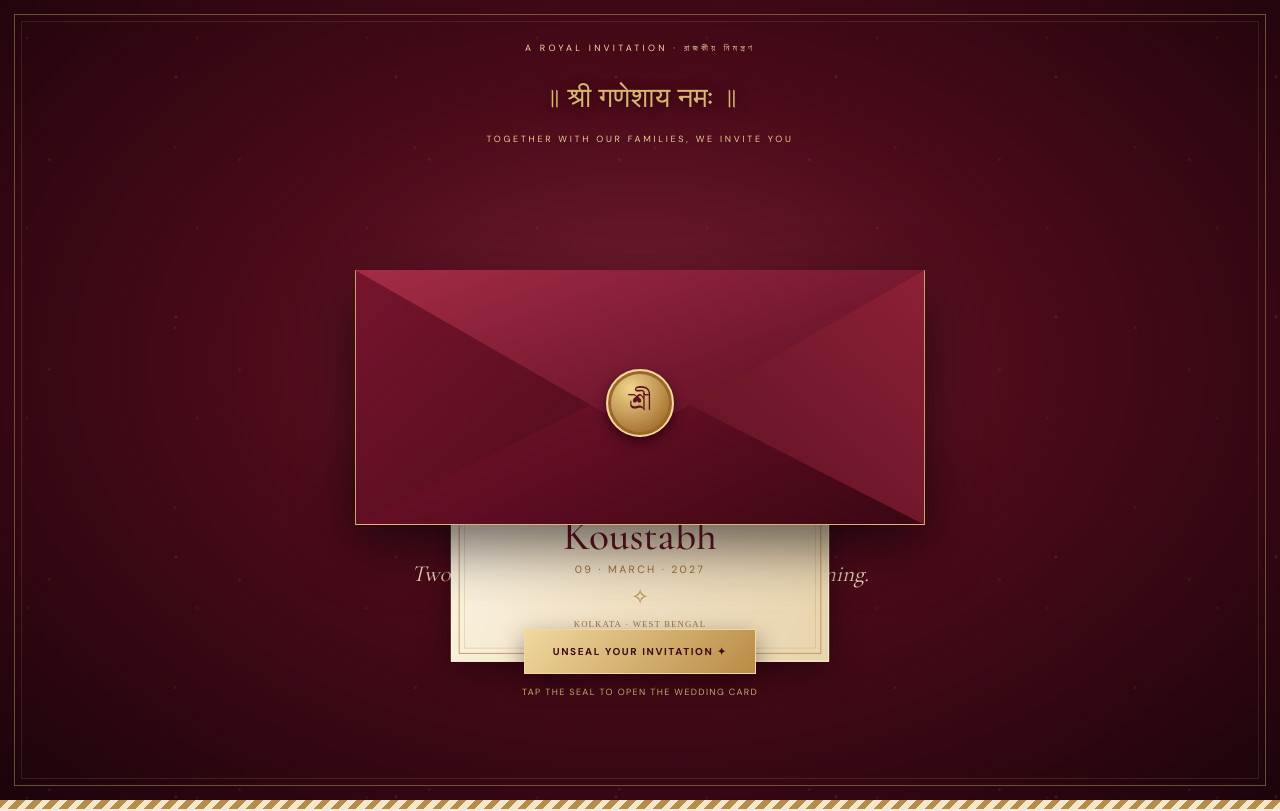
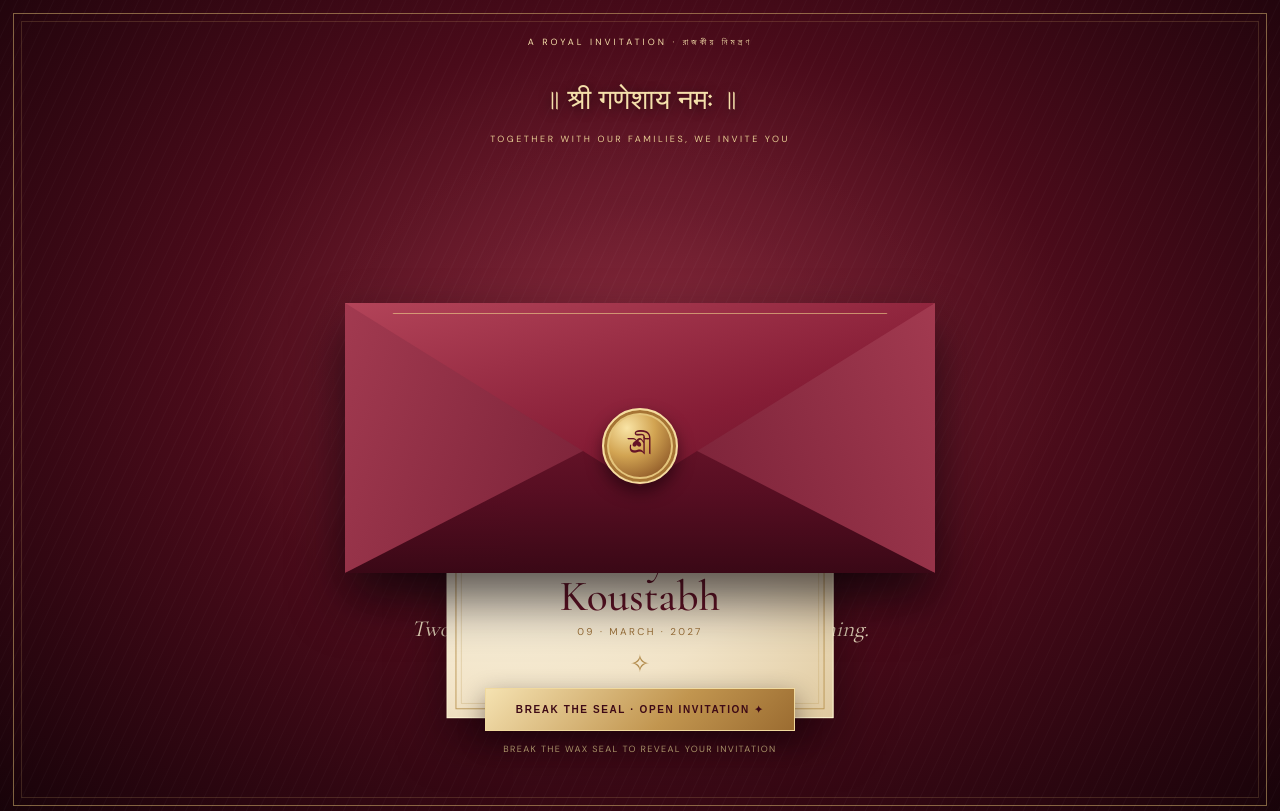
Before and after one commit to quantum-rakhi/Weddingbells, a plain HTML site: page index.html in a window 1280 px wide. Shown: the top 811 px of the page. Drawn offline with nearby package versions, Linux system fonts and the light colour scheme.

Commit message:
Refine envelope with layered folds, embossed trim and deeper 3D opening

```diff
--- a/index.html
+++ b/index.html
@@ -8,52 +8,48 @@
 <link rel="preconnect" href="https://fonts.googleapis.com"><link rel="preconnect" href="https://fonts.gstatic.com" crossorigin>
 <link href="https://fonts.googleapis.com/css2?family=Cormorant+Garamond:wght@400;500;600;700&family=DM+Sans:wght@400;500;600;700&family=Noto+Serif+Bengali:wght@400;500;600;700&display=swap" rel="stylesheet">
 <style>
-:root{--wine:#4a0816;--wine2:#710f27;--wine3:#26050d;--gold:#d8b66f;--gold2:#f1dda8;--paper:#f7edda;--paper2:#ead8b7;--ink:#411a20;--muted:#8b6655}
-*{box-sizing:border-box}html{scroll-behavior:smooth}body{margin:0;background:#20050c;color:var(--paper);font-family:"DM Sans",sans-serif}button,a{font:inherit}
-.stage{min-height:100svh;position:relative;display:grid;place-items:center;padding:46px 18px 72px;overflow:hidden;isolation:isolate;background:radial-gradient(ellipse at 50% 45%,#782034 0,#4b0a19 43%,#1b040a 100%)}
-.stage:before{content:"";position:absolute;inset:14px;border:1px solid #d8b66f66;pointer-events:none}.stage:after{content:"";position:absolute;inset:21px;border:1px solid #d8b66f24;pointer-events:none}
-.ambient{position:absolute;inset:0;pointer-events:none;background:radial-gradient(circle at 16% 20%,#f4cf7c13 0 1px,transparent 2px),radial-gradient(circle at 80% 32%,#f4cf7c20 0 1px,transparent 2px),radial-gradient(circle at 26% 76%,#f4cf7c18 0 1px,transparent 2px),radial-gradient(circle at 73% 82%,#f4cf7c18 0 1px,transparent 2px);background-size:170px 190px,220px 240px,190px 210px,240px 180px;opacity:.8}
-.topline{position:absolute;top:42px;left:0;right:0;text-align:center;font-size:9px;letter-spacing:.36em;text-transform:uppercase;color:var(--gold2)}
-.scene{width:min(100%,780px);text-align:center;position:relative;z-index:1}.crest{color:var(--gold);font:28px "Noto Serif Bengali",serif;margin:0 auto 12px;text-shadow:0 2px 12px #0008}
-.overline{font-size:9px;letter-spacing:.3em;text-transform:uppercase;color:#e8ce94}.intro{font:italic 23px/1.35 "Cormorant Garamond",serif;color:#f5e6c9;margin:14px 0 0}
-.envelope-wrap{height:390px;max-width:610px;margin:10px auto 0;position:relative;perspective:1400px;display:flex;justify-content:center;align-items:flex-end}
-.envelope-shadow{position:absolute;bottom:22px;width:90%;height:60px;border-radius:50%;background:#080106aa;filter:blur(22px)}
-.letter{position:absolute;bottom:70px;width:min(76%,430px);height:305px;padding:28px 25px 20px;background:linear-gradient(110deg,#fff8e9,#f1e2c5 48%,#e8d4ae);color:var(--ink);box-shadow:0 10px 35px #10020888,inset 0 0 0 1px #fff9d8;transform:translateY(205px) scale(.88);transition:transform 1.45s cubic-bezier(.18,.82,.2,1),height 1s;z-index:2;overflow:hidden}
-.letter:before{content:"";position:absolute;inset:9px;border:1px solid #b99452;pointer-events:none}.letter:after{content:"";position:absolute;inset:15px;border:1px solid #b994524d;pointer-events:none}
-.letter-inner{position:relative;z-index:1}.letter .mini{font:10px "Noto Serif Bengali";color:#9b7139;letter-spacing:.12em}.letter .names{font:500 clamp(30px,5vw,47px)/.9 "Cormorant Garamond",serif;color:#651326;margin:16px 0 8px}.letter .date{font:12px "DM Sans";letter-spacing:.22em;color:#9b7139}.letter .orn{font-size:24px;color:#b28b4b;margin:8px}
-.envelope{position:absolute;bottom:20px;width:min(100%,570px);height:255px;z-index:3;filter:drop-shadow(0 22px 28px #08010699)}
-.env-back{position:absolute;inset:0;background:linear-gradient(135deg,#8b1e36,#4b0919 55%,#2b0611);border:1px solid #d9b56b}
-.env-left,.env-right{position:absolute;inset:0;background:linear-gradient(140deg,#76142c,#390713);clip-path:polygon(0 0,53% 55%,0 100%);border:1px solid #c9a35d}
-.env-right{clip-path:polygon(100% 0,47% 55%,100% 100%);background:linear-gradient(220deg,#8d2036,#400916)}
-.env-bottom{position:absolute;inset:0;background:linear-gradient(155deg,#8e1d36,#5c0c21 60%,#390713);clip-path:polygon(0 100%,50% 43%,100% 100%);border-bottom:1px solid #d8b66f}
-.env-flap{position:absolute;inset:0;background:linear-gradient(160deg,#a42c45,#681329 60%,#4a0b1a);clip-path:polygon(0 0,100% 0,50% 64%);transform-origin:top;transition:transform 1s .15s;z-index:4;filter:drop-shadow(0 5px 5px #20040c66)}
-.seal{position:absolute;z-index:5;left:50%;top:52%;transform:translate(-50%,-50%);width:68px;height:68px;border-radius:50%;display:grid;place-items:center;background:radial-gradient(circle at 35% 28%,#f0d48d,#a87532 72%,#6c421d);border:2px solid #f1d89c;box-shadow:0 5px 12px #1a0209aa,inset 0 0 0 3px #9b672b;color:#5c1220;font:25px "Noto Serif Bengali";transition:opacity .5s,transform .5s;z-index:6}
-.open-btn{position:relative;z-index:7;border:1px solid #f0d99e;background:linear-gradient(135deg,#f0d89e,#b98b45);color:#3e0a16;padding:15px 28px;letter-spacing:.16em;text-transform:uppercase;font-size:10px;font-weight:700;box-shadow:0 8px 25px #12020866;cursor:pointer;margin-top:8px}
-.open-btn:hover{filter:brightness(1.08);transform:translateY(-2px)}
-.scene.opened .env-flap{transform:rotateX(180deg);z-index:1}.scene.opened .seal{opacity:0;transform:translate(-50%,-40%) scale(.6)}.scene.opened .letter{transform:translateY(-36px) scale(1);z-index:5}
-.scene.opened .open-btn{opacity:.75}
-.hint{font-size:9px;letter-spacing:.15em;color:#d8bd83;margin-top:12px;text-transform:uppercase}
-.content{background:var(--paper);color:var(--ink);position:relative;padding:78px 20px 65px}
-.content:before{content:"";position:absolute;top:0;left:0;right:0;height:9px;background:repeating-linear-gradient(135deg,#b78b4a 0 6px,#f5e7c9 6px 12px)}
-.section{max-width:880px;margin:0 auto 72px;text-align:center}.eyebrow{font-size:9px;letter-spacing:.3em;text-transform:uppercase;color:#a17a3e}
-h2{font:500 clamp(39px,7vw,58px)/1 "Cormorant Garamond",serif;color:#67152a;margin:13px 0}.bn-heading{font:clamp(25px,5vw,39px) "Noto Serif Bengali";color:#8e5e2c}
-.copy{max-width:680px;margin:18px auto;color:#76574c;line-height:1.95;font-size:14px}.bengali{font-family:"Noto Serif Bengali",serif}
+:root{--wine:#4a0816;--gold:#d8b66f;--goldlight:#f4dfaa;--paper:#f7edda;--ink:#411a20}
+*{box-sizing:border-box}html{scroll-behavior:smooth}body{margin:0;background:#20050c;color:var(--paper);font-family:"DM Sans",sans-serif}
+.stage{min-height:100svh;position:relative;display:grid;place-items:center;padding:78px 18px 64px;overflow:hidden;isolation:isolate;background:radial-gradient(ellipse at 50% 43%,#84263b 0,#4a0b1a 48%,#170309 100%)}
+.stage:before{content:"";position:absolute;inset:13px;border:1px solid #d8b66f88;pointer-events:none}.stage:after{content:"";position:absolute;inset:21px;border:1px solid #d8b66f30;pointer-events:none}
+.ambient{position:absolute;inset:0;pointer-events:none;background:radial-gradient(ellipse at 50% 45%,#e8c57812,transparent 58%),repeating-linear-gradient(115deg,transparent 0 4px,#fff1 5px,transparent 6px 11px);opacity:.4}
+.topline{position:absolute;top:36px;left:0;right:0;text-align:center;font-size:9px;letter-spacing:.34em;text-transform:uppercase;color:var(--goldlight)}
+.scene{width:min(100%,800px);text-align:center;position:relative;z-index:1}.crest{color:var(--goldlight);font:28px "Noto Serif Bengali",serif;margin:0 auto 10px;text-shadow:0 2px 12px #0008}
+.overline{font-size:9px;letter-spacing:.28em;text-transform:uppercase;color:#e8ce94}.intro{font:italic 23px/1.4 "Cormorant Garamond",serif;color:#f5e6c9;margin:20px 0 0}
+.envelope-wrap{height:440px;max-width:680px;margin:8px auto 0;position:relative;perspective:1800px;display:flex;justify-content:center;align-items:flex-end;isolation:isolate}
+.envelope-shadow{position:absolute;bottom:17px;width:78%;height:42px;border-radius:50%;background:#050105cc;filter:blur(24px);z-index:0}
+.letter{position:absolute;bottom:64px;width:min(72%,430px);height:315px;padding:34px 26px 24px;background:radial-gradient(ellipse at 18% 10%,#fffdf1,#f2e4c8 65%,#dfc99f);color:var(--ink);box-shadow:0 24px 48px #10020888,inset 0 0 0 1px #fff9d8;transform:translateY(205px) scale(.9);transition:transform 1.7s cubic-bezier(.2,.8,.18,1),box-shadow 1s;z-index:2;overflow:hidden}
+.letter:before{content:"";position:absolute;inset:10px;border:1px solid #b99452;pointer-events:none}.letter:after{content:"";position:absolute;inset:16px;border:1px solid #b994524d;pointer-events:none}
+.letter-inner{position:relative;z-index:1}.letter .mini{font:10px "Noto Serif Bengali";color:#9b7139;letter-spacing:.12em}.letter .names{font:500 clamp(32px,5vw,48px)/.92 "Cormorant Garamond",serif;color:#651326;margin:18px 0 10px}.letter .date{font:11px "DM Sans";letter-spacing:.24em;color:#9b7139}.letter .orn{font-size:27px;color:#b28b4b;margin:11px}
+.envelope{position:absolute;bottom:20px;width:min(100%,590px);height:270px;z-index:3;filter:drop-shadow(0 27px 26px #080106aa)}
+.env-back{position:absolute;inset:0;border:1px solid #e2c47c;background:linear-gradient(145deg,#8c253c 0%,#641329 45%,#390815 100%);box-shadow:inset 0 0 30px #20040b66}.env-back:after{content:"";position:absolute;inset:10px;border:1px solid #d7b66b66}
+.env-pocket{position:absolute;inset:0;background:linear-gradient(160deg,#8d263e,#5a1024 58%,#360815);clip-path:polygon(0 0,50% 55%,100% 0,100% 100%,0 100%);z-index:2}.env-pocket:after{content:"";position:absolute;inset:10px;border:1px solid #e2c47c66;clip-path:polygon(0 0,50% 55%,100% 0,100% 100%,0 100%)}
+.env-left{position:absolute;inset:0;background:linear-gradient(110deg,#a23a50,#68172d 70%,#4b0c1d);clip-path:polygon(0 0,53% 54%,0 100%);z-index:3}.env-right{position:absolute;inset:0;background:linear-gradient(250deg,#a23a50,#68172d 70%,#4b0c1d);clip-path:polygon(100% 0,47% 54%,100% 100%);z-index:3}
+.env-bottom{position:absolute;inset:0;background:linear-gradient(180deg,#8a2038,#570e22 70%,#3a0816);clip-path:polygon(0 100%,50% 44%,100% 100%);z-index:4;filter:drop-shadow(0 -3px 5px #23040d55)}
+.env-flap{position:absolute;inset:0;background:linear-gradient(165deg,#b34459 0%,#861d36 48%,#4d0b1d 100%);clip-path:polygon(0 0,100% 0,50% 68%);transform-origin:50% 0;transition:transform 1.25s cubic-bezier(.2,.7,.15,1);z-index:6;filter:drop-shadow(0 8px 8px #16020866);backface-visibility:visible}
+.env-flap:after{content:"";position:absolute;left:8%;right:8%;top:10px;height:65%;border-top:1px solid #f0d58d99;border-left:1px solid #f0d58d44;border-right:1px solid #f0d58d44;clip-path:polygon(0 0,100% 0,50% 100%)}
+.seal{position:absolute;left:50%;top:53%;transform:translate(-50%,-50%);width:76px;height:76px;border-radius:50%;display:grid;place-items:center;background:radial-gradient(circle at 32% 25%,#f9e4a5 0,#d2a452 38%,#95602c 74%,#603719 100%);border:2px solid #f5dda0;box-shadow:0 8px 16px #16020899,inset 0 0 0 3px #a67434,inset 0 0 0 5px #e4c47b;color:#651326;font:26px "Noto Serif Bengali";transition:opacity .45s,transform .55s;z-index:8}
+.open-btn{position:relative;z-index:9;border:1px solid #f0d99e;background:linear-gradient(135deg,#f5e2b1,#c1954f 60%,#9b6c31);color:#3e0a16;padding:15px 30px;letter-spacing:.16em;text-transform:uppercase;font-size:10px;font-weight:700;box-shadow:0 9px 26px #12020877;cursor:pointer;margin-top:10px;transition:transform .25s,filter .25s}.open-btn:hover{filter:brightness(1.1);transform:translateY(-2px)}
+.hint{font-size:9px;letter-spacing:.15em;color:#e2c98e;margin-top:12px;text-transform:uppercase}
+.scene.opened .env-flap{transform:rotateX(178deg);z-index:1}.scene.opened .seal{opacity:0;transform:translate(-50%,-40%) scale(.55)}.scene.opened .letter{transform:translateY(-145px) scale(1);z-index:5;box-shadow:0 28px 55px #08010699,inset 0 0 0 1px #fff9d8}
+.content{background:var(--paper);color:var(--ink);position:relative;padding:78px 20px 65px}.content:before{content:"";position:absolute;top:0;left:0;right:0;height:9px;background:repeating-linear-gradient(135deg,#b78b4a 0 6px,#f5e7c9 6px 12px)}
+.section{max-width:880px;margin:0 auto 72px;text-align:center}.eyebrow{font-size:9px;letter-spacing:.3em;text-transform:uppercase;color:#a17a3e}h2{font:500 clamp(39px,7vw,58px)/1 "Cormorant Garamond",serif;color:#67152a;margin:13px 0}.bn-heading{font:clamp(25px,5vw,39px) "Noto Serif Bengali";color:#8e5e2c}.copy{max-width:680px;margin:18px auto;color:#76574c;line-height:1.95;font-size:14px}.bengali{font-family:"Noto Serif Bengali",serif}
 .couple{display:grid;grid-template-columns:1fr auto 1fr;align-items:center;gap:22px;max-width:760px;margin:36px auto}.person{padding:24px 10px;border-top:1px solid #b99154;border-bottom:1px solid #b99154}.person strong{display:block;font:600 clamp(27px,5vw,42px) "Cormorant Garamond",serif;color:#641326}.person span{display:block;font-size:9px;letter-spacing:.2em;color:#a17a3e;margin-top:8px}.heart{font-size:28px;color:#a77b3f}
 .event-grid{display:grid;grid-template-columns:repeat(3,1fr);gap:16px;margin:32px auto}.event{position:relative;background:linear-gradient(145deg,#fffaf0,#efe0c3);padding:30px 18px;border:1px solid #c9a76b;box-shadow:0 10px 25px #4d1b170e}.event:before{content:"";position:absolute;inset:6px;border:1px solid #c9a76b66;pointer-events:none}.event .symbol{font-size:25px;color:#a77d43}.event h3{font:500 29px "Cormorant Garamond",serif;color:#6a172b;margin:12px 0 5px}.event p{font-size:12px;line-height:1.7;color:#7c5b4d;margin:0}.event .bn{font:13px "Noto Serif Bengali";color:#a17a3e;margin-top:10px}
 .info-card{max-width:640px;margin:34px auto;padding:38px 24px;background:linear-gradient(145deg,#570c20,#310711);color:#f9eed9;border:1px solid #cba65e;outline:1px solid #cba65e;outline-offset:6px;box-shadow:0 18px 45px #4c10201f}.info-card h3{font:500 38px "Cormorant Garamond",serif;color:#e8ca88;margin:0 0 15px}.info-card p{font-size:13px;line-height:1.9}.actions{display:flex;gap:12px;justify-content:center;flex-wrap:wrap;margin-top:20px}.action{border:1px solid #d8b66f;color:#f7e8c9;padding:12px 17px;text-decoration:none;text-transform:uppercase;letter-spacing:.12em;font-size:9px;background:transparent;cursor:pointer}
 .footer{text-align:center;background:#21050c;padding:45px 20px;color:#ddc79a}.footer strong{font:38px "Cormorant Garamond",serif;color:#e4c47e}.footer p{font-size:9px;letter-spacing:.22em}
-@media(max-width:620px){.topline{top:28px;font-size:8px}.envelope-wrap{height:330px}.envelope{height:205px;width:98%}.letter{width:82%;height:255px;bottom:57px;padding:23px 15px}.seal{width:56px;height:56px}.events{grid-template-columns:1fr}.event-grid{grid-template-columns:1fr}.couple{gap:8px}.person{padding:18px 4px}.content{padding:58px 17px}.intro{font-size:20px}}
-@media(prefers-reduced-motion:reduce){*,*:before,*:after{scroll-behavior:auto!important;transition:none!important;animation:none!important}}
+@media(max-width:620px){.topline{top:28px;font-size:8px}.envelope-wrap{height:365px}.envelope{height:210px;width:98%}.letter{width:82%;height:265px;bottom:55px;padding:24px 15px}.scene.opened .letter{transform:translateY(-112px) scale(1)}.seal{width:62px;height:62px}.event-grid{grid-template-columns:1fr}.couple{gap:8px}.person{padding:18px 4px}.content{padding:58px 17px}.intro{font-size:20px}}
+@media(prefers-reduced-motion:reduce){*{scroll-behavior:auto!important;transition:none!important}}
 </style></head>
 <body>
 <header class="stage"><div class="ambient"></div><div class="topline">A royal invitation · রাজকীয় নিমন্ত্রণ</div>
 <div class="scene" id="scene"><div class="crest">॥ श्री गणेशाय नमः ॥</div><div class="overline">Together with our families, we invite you</div>
 <div class="envelope-wrap"><div class="envelope-shadow"></div>
 <div class="letter"><div class="letter-inner"><div class="mini">শুভ বিবাহ · SHUBHO BIBAHO</div><div class="orn">❧</div><div class="names">Ananya <i>&</i><br>Koustabh</div><div class="date">09 · MARCH · 2027</div><div class="orn">✧</div><div class="mini">KOLKATA · WEST BENGAL</div></div></div>
-<div class="envelope"><div class="env-back"></div><div class="env-left"></div><div class="env-right"></div><div class="env-bottom"></div><div class="env-flap"></div><div class="seal">শ্রী</div></div>
+<div class="envelope"><div class="env-back"></div><div class="env-pocket"></div><div class="env-left"></div><div class="env-right"></div><div class="env-bottom"></div><div class="env-flap"></div><div class="seal">শ্রী</div></div>
 </div>
 <p class="intro">Two hearts. Two families. One beautiful beginning.<br><span class="bengali">দুটি হৃদয়, দুটি পরিবার, এক নতুন পথচলা।</span></p>
-<button class="open-btn" id="openBtn">Unseal your invitation ✦</button><div class="hint" id="hint">Tap the seal to open the wedding card</div>
+<button class="open-btn" id="openBtn">Break the seal · Open invitation ✦</button><div class="hint" id="hint">Break the wax seal to reveal your invitation</div>
 </div></header>
 <main class="content">
 <section class="section"><div class="eyebrow">With the blessings of our families</div><h2>Shubho Bibaho</h2><div class="bn-heading bengali">শুভ বিবাহ</div><p class="copy">With immense joy and the blessings of our loved ones, we invite you to join us as we begin our forever. Your presence will make our celebration complete.</p><p class="copy bengali">পরিবারের আশীর্বাদ ও আপনাদের ভালোবাসাকে সঙ্গে নিয়ে আমাদের নতুন জীবনের শুভ সূচনায় আপনাদের সাদর আমন্ত্রণ। আপনাদের উপস্থিতি আমাদের আনন্দকে পূর্ণতা দেবে।</p>
@@ -63,6 +59,6 @@ h2{font:500 clamp(39px,7vw,58px)/1 "Cormorant Garamond",serif;color:#67152a;marg
 <section class="section"><div class="eyebrow">We can't wait to celebrate with you</div><h2>Meet us in Kolkata</h2><div class="info-card"><h3>Save the Date</h3><p>Tuesday · 9 March 2027<br><span class="bengali">মঙ্গলবার · ৯ মার্চ ২০২৭</span></p><p>✦ Kolkata, West Bengal, India ✦</p><div class="actions"><a class="action" href="https://www.google.com/maps/search/?api=1&query=Kolkata%2C%20West%20Bengal" target="_blank" rel="noopener">Explore Kolkata map ↗</a><button class="action" id="calendarBtn">Add to calendar</button></div></div><p class="copy">Your love, blessings and good wishes are the greatest gifts we could ask for.</p></section>
 </main><footer class="footer"><strong>Ananya & Koustabh</strong><p class="bengali">একসাথে পথচলার শুরু</p><p>THE BEGINNING OF FOREVER · 09.03.2027 · KOLKATA</p></footer>
 <script>
-const scene=document.getElementById('scene'),openBtn=document.getElementById('openBtn');openBtn.addEventListener('click',()=>{scene.classList.add('opened');document.getElementById('hint').textContent='Your invitation is open · আমন্ত্রণ রইল';openBtn.textContent='Invitation unsealed ♥';});
+const scene=document.getElementById('scene'),openBtn=document.getElementById('openBtn');openBtn.addEventListener('click',()=>{scene.classList.add('opened');document.getElementById('hint').textContent='Your invitation is revealed · আমন্ত্রণ রইল';openBtn.textContent='Invitation unsealed ♥';});
 document.getElementById('calendarBtn').addEventListener('click',()=>{const ics=['BEGIN:VCALENDAR','VERSION:2.0','PRODID:-//Ananya and Koustabh//Wedding//EN','BEGIN:VEVENT','UID:ananya-koustabh-20270309@invitation','DTSTART;VALUE=DATE:20270309','DTEND;VALUE=DATE:20270310','SUMMARY:Wedding of Ananya Sarkar and Koustabh Sahoo','LOCATION:Kolkata, West Bengal, India','DESCRIPTION:Join us to celebrate Ananya and Koustabh.','END:VEVENT','END:VCALENDAR'].join('\r\n');const u=URL.createObjectURL(new Blob([ics],{type:'text/calendar'}));const a=document.createElement('a');a.href=u;a.download='Ananya-Koustabh-Wedding.ics';a.click();URL.revokeObjectURL(u);});
 </script></body></html>
```
